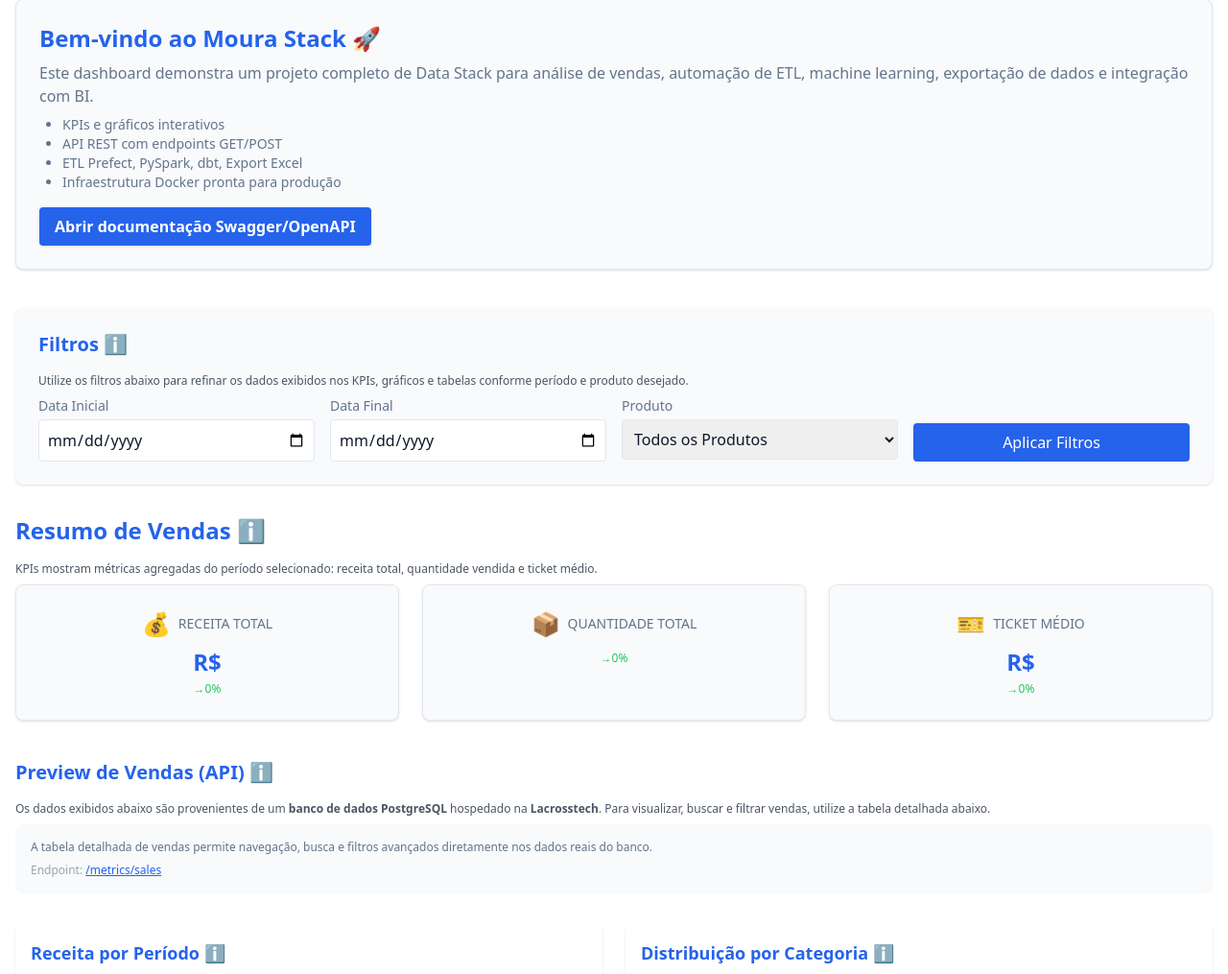
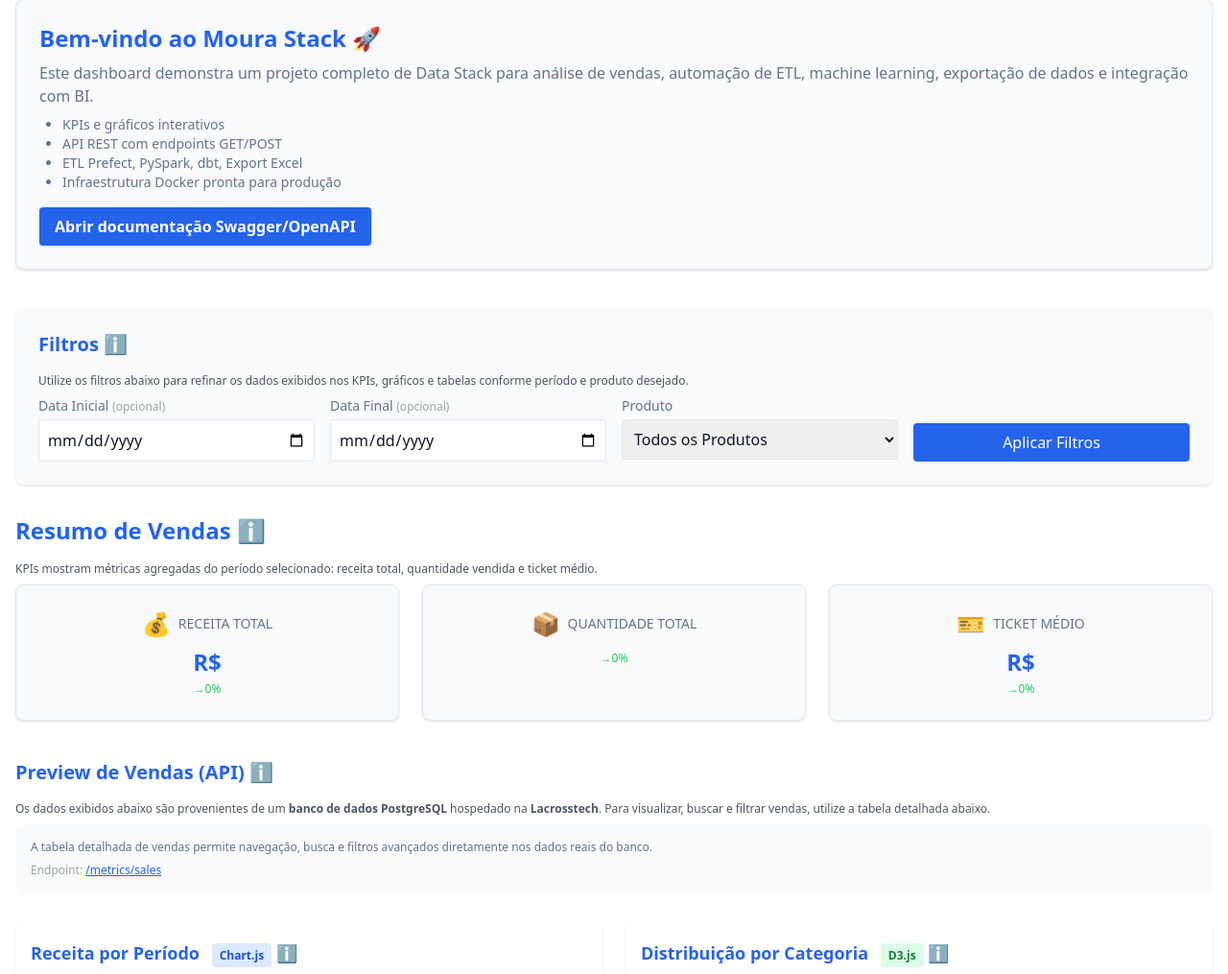
Before and after one commit to LipeLacross/Moura-Stack-Training, a FastAPI app: template app/templates/dashboard.html in a window 1280 px wide. Shown: the part 93-1108 px from the top of the page at 96% size. Run offline with FastAPI, Linux system fonts and the light colour scheme; the template is opened without the code that fills it, so the values that code supplies are empty; some libraries are stand-ins or nearby versions.

Commit message:
update dashboard: clarify filter labels; add chart library badges; expand PySpark section with Windows setup notes; rotate x-axis labels in Seaborn chart

```diff
--- a/app/templates/dashboard.html
+++ b/app/templates/dashboard.html
@@ -31,17 +31,17 @@
   <p class="text-xs text-gray-600 mb-2">Utilize os filtros abaixo para refinar os dados exibidos nos KPIs, gráficos e tabelas conforme período e produto desejado.</p>
   <div class="grid grid-cols-1 md:grid-cols-4 gap-4">
     <div>
-      <label class="block text-sm font-medium text-kpi mb-1">Data Inicial</label>
-      <input type="date" id="start-date" class="w-full p-2 border border-border rounded">
+      <label class="block text-sm font-medium text-kpi mb-1">Data Inicial <span class="text-xs text-gray-400">(opcional)</span></label>
+      <input type="date" id="start-date" class="w-full p-2 border border-border rounded" placeholder="mm/dd/yyyy">
     </div>
     <div>
-      <label class="block text-sm font-medium text-kpi mb-1">Data Final</label>
-      <input type="date" id="end-date" class="w-full p-2 border border-border rounded">
+      <label class="block text-sm font-medium text-kpi mb-1">Data Final <span class="text-xs text-gray-400">(opcional)</span></label>
+      <input type="date" id="end-date" class="w-full p-2 border border-border rounded" placeholder="mm/dd/yyyy">
     </div>
     <div>
       <label class="block text-sm font-medium text-kpi mb-1">Produto</label>
       <select id="product-filter" class="w-full p-2 border border-border rounded">
-        <option value="">Todos os Produtos</option>
+        <option value="todos os produtos">Todos os Produtos</option>
         {% for product in products %}
         <option value="{{ product }}">{{ product }}</option>
         {% endfor %}
@@ -106,11 +106,17 @@
 <!-- Gráficos dinâmicos -->
 <div class="mb-8 grid grid-cols-1 md:grid-cols-2 gap-6">
   <div class="chart-container bg-white rounded-lg shadow p-4">
-    <h3 class="text-lg font-semibold mb-2 text-primary">Receita por Período <span title="Gráfico gerado com Chart.js mostrando a evolução da receita ao longo do tempo." style="cursor:help;">ℹ️</span></h3>
+    <h3 class="text-lg font-semibold mb-2 text-primary" style="word-break: break-word; white-space: normal;">
+      Receita por Período <span class="ml-2 px-2 py-1 text-xs bg-blue-100 text-blue-700 rounded">Chart.js</span>
+      <span title="Gráfico gerado com Chart.js mostrando a evolução da receita ao longo do tempo." style="cursor:help;">ℹ️</span>
+    </h3>
     <canvas id="revenueChart" class="w-full h-64"></canvas>
   </div>
   <div class="chart-container bg-white rounded-lg shadow p-4">
-    <h3 class="text-lg font-semibold mb-2 text-primary">Distribuição por Categoria <span title="Gráfico gerado com D3 mostrando a distribuição das vendas por categoria de produto." style="cursor:help;">ℹ️</span></h3>
+    <h3 class="text-lg font-semibold mb-2 text-primary" style="word-break: break-word; white-space: normal;">
+      Distribuição por Categoria <span class="ml-2 px-2 py-1 text-xs bg-green-100 text-green-700 rounded">D3.js</span>
+      <span title="Gráfico gerado com D3 mostrando a distribuição das vendas por categoria de produto." style="cursor:help;">ℹ️</span>
+    </h3>
     <div id="d3-category-chart" class="w-full h-64"></div>
   </div>
 </div>
@@ -344,7 +350,8 @@ services:
 
 <!-- Big Data (PySpark) -->
 <div class="mb-8 bg-card p-6 rounded-lg shadow">
-  <h2 class="text-xl font-semibold mb-4 text-primary">Big Data — Receita Total por Produto (PySpark) <span title="PySpark: biblioteca para processamento distribuído de dados em larga escala." style="cursor:help;">ℹ️</span><br><span class="text-xs text-gray-500 font-normal">Imagem gerada com <b>PySpark</b> para processamento distribuído e <b>matplotlib</b> para visualização. <b>Java</b> é obrigatório para execução do PySpark.</span></h2>
+  <h2 class="text-xl font-semibold mb-4 text-primary">Big Data — Receita Total por Produto (PySpark) <span title="PySpark: biblioteca para processamento distribuído de dados em larga escala." style="cursor:help;">ℹ️</span><br><span class="text-xs text-gray-500 font-normal">Imagem gerada com <b>PySpark</b> para processamento distribuído e <b>matplotlib</b> para visualização. <b>Java</b> é obrigatório para execução do PySpark. <b>overkill</b> ara rodar localhost no windowsAtenção: Para rodar jobs PySpark no Windows é obrigatório ter Java, HADOOP_HOME e o arquivo winutils.exe em C:\hadoop\bin.
+O suporte oficial do PySpark é apenas para Linux. Em Windows, podem ocorrer erros de ambiente e permissões.</span></h2>
   <p class="text-xs text-gray-600 mb-2">Gráfico mostra a receita total agregada por produto, processada em larga escala com PySpark.</p>
   <img src="/public/pyspark_agg.png" alt="PySpark Aggregates" class="w-full h-64 object-contain" />
 </div>
@@ -365,7 +372,7 @@ services:
     <h2 class="text-xl font-semibold mb-4 text-primary">Seaborn <span title="Seaborn: biblioteca para gráficos estatísticos em Python." style="cursor:help;">ℹ️</span><br><span class="text-xs text-gray-500 font-normal">Imagem gerada com <b>seaborn</b> para gráficos estatísticos.</span></h2>
     <p class="text-xs text-gray-600 mb-2">Gráfico estatístico para análise de correlações e distribuições dos dados.</p>
     <img src="/public/seaborn.png" alt="Seaborn Chart" class="w-full h-64 object-contain" />
-a  </div>
+  </div>
 </div>
 
 <!-- Análises Estatísticas -->
--- a/scripts/generate_charts/seaborn_chart.py
+++ b/scripts/generate_charts/seaborn_chart.py
@@ -9,5 +9,6 @@ sns.barplot(data=df, x='product', y='total', hue='region')
 plt.title('Receita por Produto (Seaborn)')
 plt.ylabel('Receita Total')
 plt.xlabel('Produto')
+plt.xticks(rotation=90)
 plt.tight_layout()
 plt.savefig('public/seaborn.png')
```
Also changed, not shown: public/seaborn.png (deleted).
